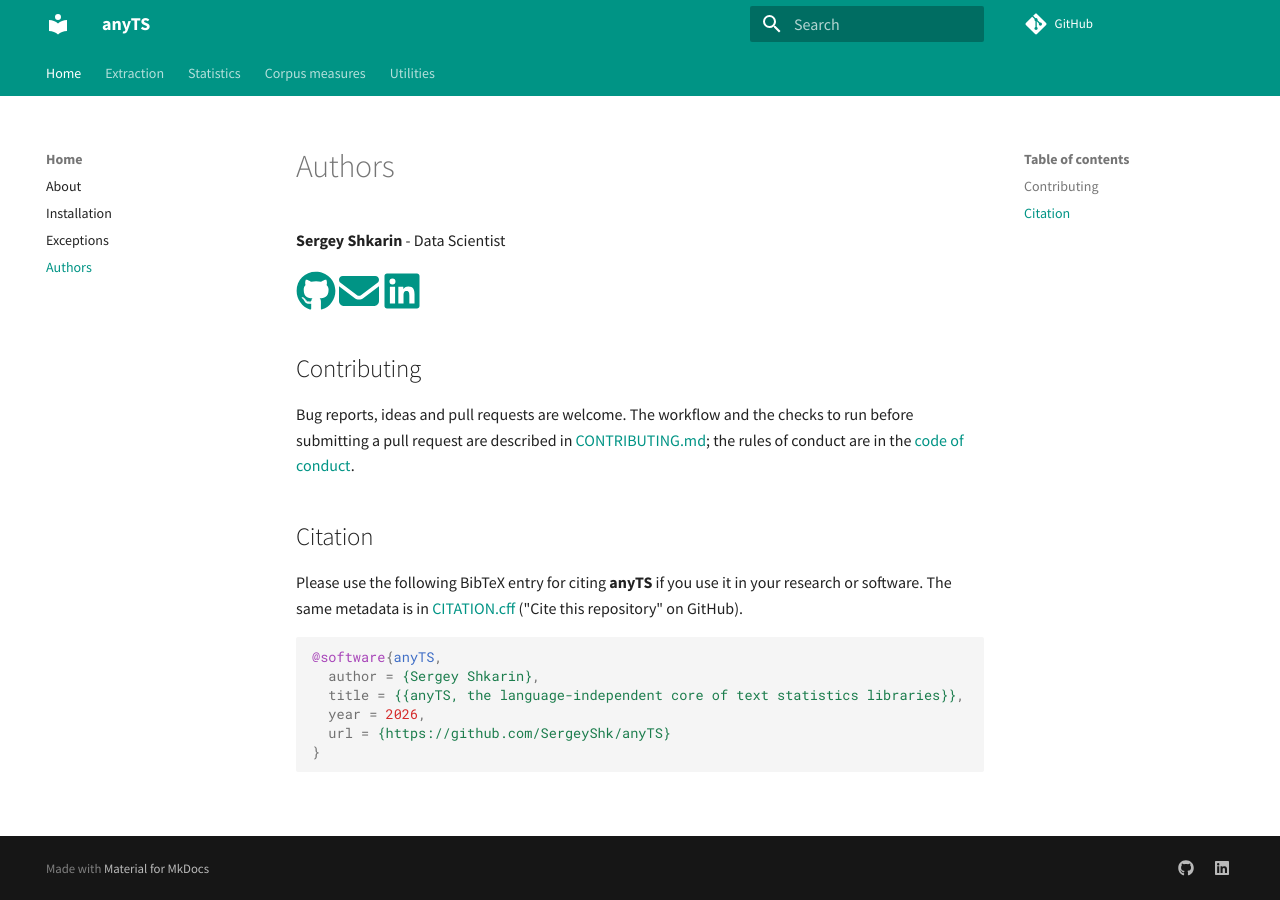
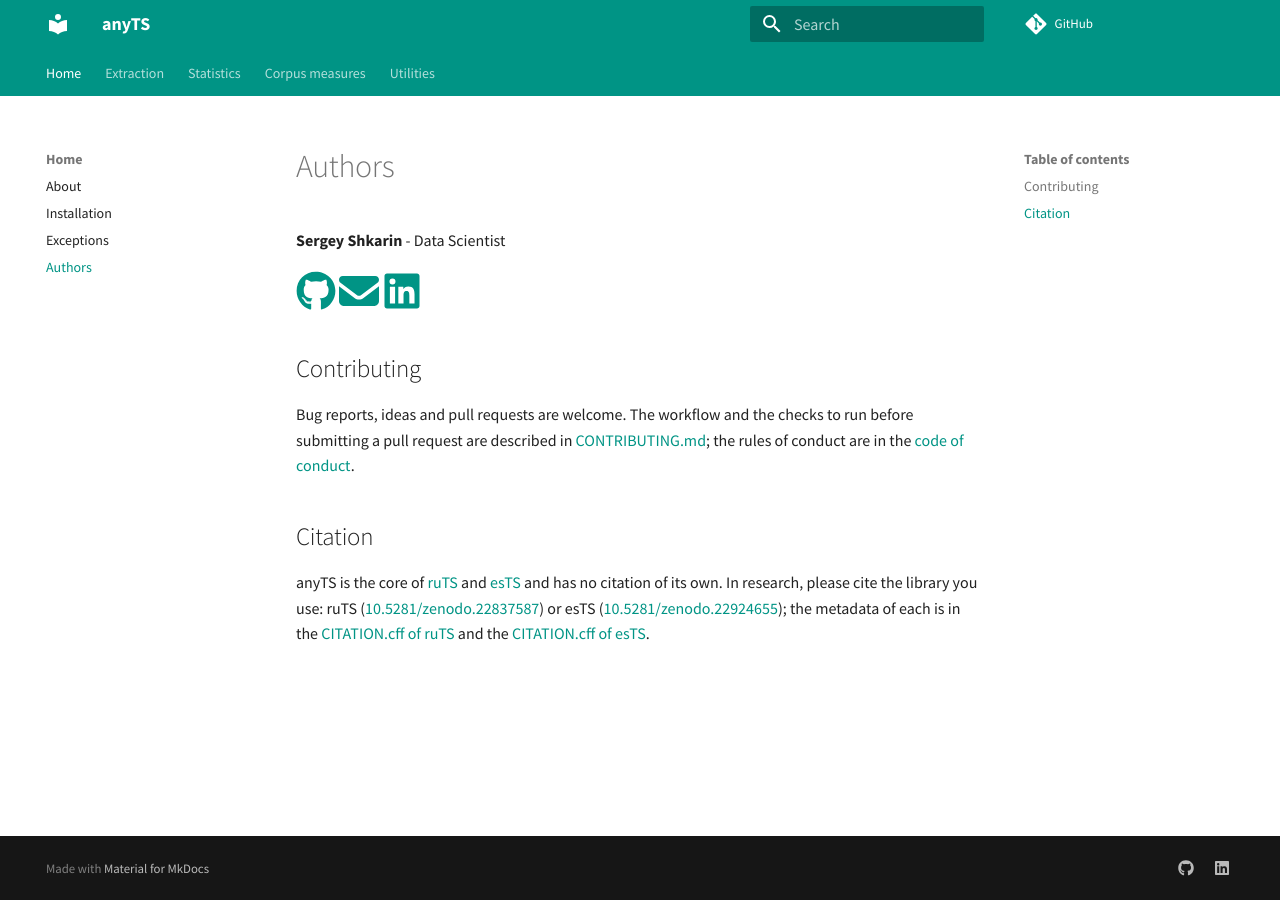
Before and after one commit to SergeyShk/anyTS, an MkDocs documentation site: the page built from docs/authors.md, in a window 1280 px wide. Built offline with MkDocs 1.6.1 and Material for MkDocs 9.7.7, drawn with Linux system fonts in a browser that asks for light colours; comment, search, counter and statistics services are not loaded.

Commit message:
Drop CITATION.cff: the core is cited through ruTS or esTS
Research uses the statistics of ruTS or esTS, which have Zenodo DOIs and
citation files of their own; the core has no DOI, and its citation file
would need a version bump in every pull request. The authors page now
points to the citations of the two libraries.

Co-Authored-By: Claude Opus 5.5 <noreply@anthropic.com>

````diff
--- a/docs/authors.md
+++ b/docs/authors.md
@@ -12,13 +12,4 @@ Bug reports, ideas and pull requests are welcome. The workflow and the checks to
 
 ## Citation
 
-Please use the following BibTeX entry for citing **anyTS** if you use it in your research or software. The same metadata is in [CITATION.cff](https://github.com/SergeyShk/anyTS/blob/master/CITATION.cff) ("Cite this repository" on GitHub).
-
-``` bibtex
-@software{anyTS,
-  author = {Sergey Shkarin},
-  title = {{anyTS, the language-independent core of text statistics libraries}},
-  year = 2026,
-  url = {https://github.com/SergeyShk/anyTS}
-}
-```
+anyTS is the core of [ruTS](https://github.com/SergeyShk/ruTS) and [esTS](https://github.com/SergeyShk/esTS) and has no citation of its own. In research, please cite the library you use: ruTS ([10.5281/zenodo.22837587](https://doi.org/10.5281/zenodo.22837587)) or esTS ([10.5281/zenodo.22924655](https://doi.org/10.5281/zenodo.22924655)); the metadata of each is in the [CITATION.cff of ruTS](https://github.com/SergeyShk/ruTS/blob/master/CITATION.cff) and the [CITATION.cff of esTS](https://github.com/SergeyShk/esTS/blob/master/CITATION.cff).
````
Also changed, not shown: 1 other file.
